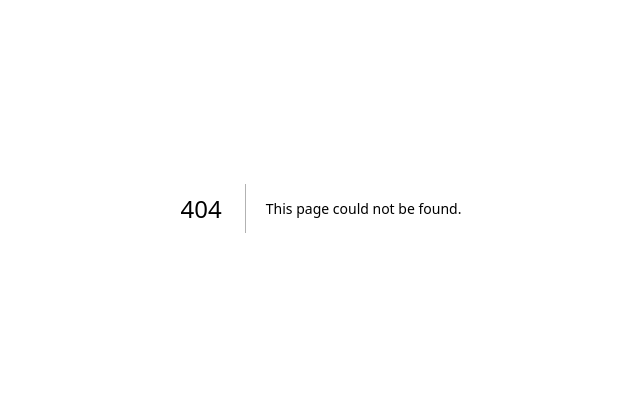
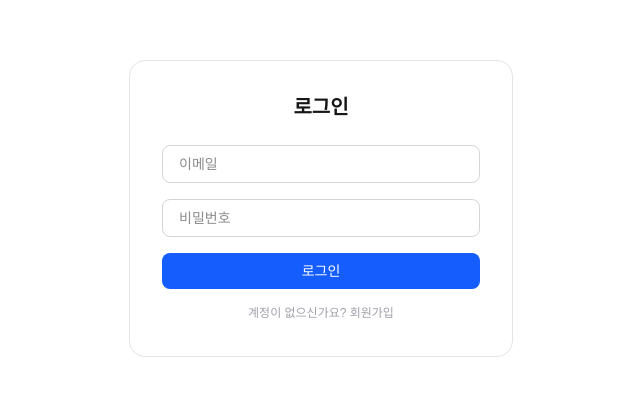
Before and after one commit to fsdawer/stockNews, a Next.js app in the folder frontend/: page /login in a window 1280 px wide. Before the commit this address had no page. Shown: the part 192-588 px from the top of the page, without its empty margins (319-959 px from the left). Built offline with nearby package versions, Linux system fonts and the light colour scheme; no server answers.

Commit message:
feat: add Supabase auth login/signup page

```diff
--- /dev/null
+++ b/frontend/src/app/login/page.tsx
@@ -0,0 +1,83 @@
+'use client';
+import { useState } from 'react';
+import { createBrowserClient } from '@supabase/ssr';
+
+export default function LoginPage() {
+  const [email, setEmail] = useState('');
+  const [password, setPassword] = useState('');
+  const [mode, setMode] = useState<'login' | 'signup'>('login');
+  const [error, setError] = useState('');
+  const [loading, setLoading] = useState(false);
+  const [success, setSuccess] = useState('');
+
+  const supabase = createBrowserClient(
+    process.env.NEXT_PUBLIC_SUPABASE_URL!,
+    process.env.NEXT_PUBLIC_SUPABASE_ANON_KEY!
+  );
+
+  async function handleSubmit(e: React.FormEvent) {
+    e.preventDefault();
+    setError('');
+    setSuccess('');
+    setLoading(true);
+
+    try {
+      if (mode === 'signup') {
+        const { error } = await supabase.auth.signUp({ email, password });
+        if (error) throw error;
+        setSuccess('가입 완료! 이메일을 확인해주세요.');
+      } else {
+        const { error } = await supabase.auth.signInWithPassword({ email, password });
+        if (error) throw error;
+        window.location.href = '/';
+      }
+    } catch (err: unknown) {
+      setError(err instanceof Error ? err.message : '오류가 발생했습니다');
+    } finally {
+      setLoading(false);
+    }
+  }
+
+  return (
+    <div className="min-h-screen flex items-center justify-center bg-white dark:bg-zinc-950">
+      <div className="w-full max-w-sm p-8 rounded-2xl border border-zinc-200 dark:border-zinc-800">
+        <h1 className="text-xl font-bold mb-6 text-center">
+          {mode === 'login' ? '로그인' : '회원가입'}
+        </h1>
+        <form onSubmit={handleSubmit} className="flex flex-col gap-4">
+          <input
+            type="email"
+            placeholder="이메일"
+            value={email}
+            onChange={e => setEmail(e.target.value)}
+            required
+            className="px-4 py-2 rounded-lg border border-zinc-300 dark:border-zinc-600 bg-transparent text-sm outline-none focus:ring-2 focus:ring-blue-500"
+          />
+          <input
+            type="password"
+            placeholder="비밀번호"
+            value={password}
+            onChange={e => setPassword(e.target.value)}
+            required
+            className="px-4 py-2 rounded-lg border border-zinc-300 dark:border-zinc-600 bg-transparent text-sm outline-none focus:ring-2 focus:ring-blue-500"
+          />
+          {error && <p className="text-red-500 text-xs">{error}</p>}
+          {success && <p className="text-green-500 text-xs">{success}</p>}
+          <button
+            type="submit"
+            disabled={loading}
+            className="py-2 rounded-lg bg-blue-600 text-white text-sm font-medium hover:bg-blue-700 disabled:opacity-50"
+          >
+            {loading ? '처리 중...' : mode === 'login' ? '로그인' : '가입하기'}
+          </button>
+        </form>
+        <button
+          onClick={() => setMode(mode === 'login' ? 'signup' : 'login')}
+          className="mt-4 text-xs text-zinc-400 hover:text-zinc-600 w-full text-center"
+        >
+          {mode === 'login' ? '계정이 없으신가요? 회원가입' : '이미 계정이 있으신가요? 로그인'}
+        </button>
+      </div>
+    </div>
+  );
+}
```
